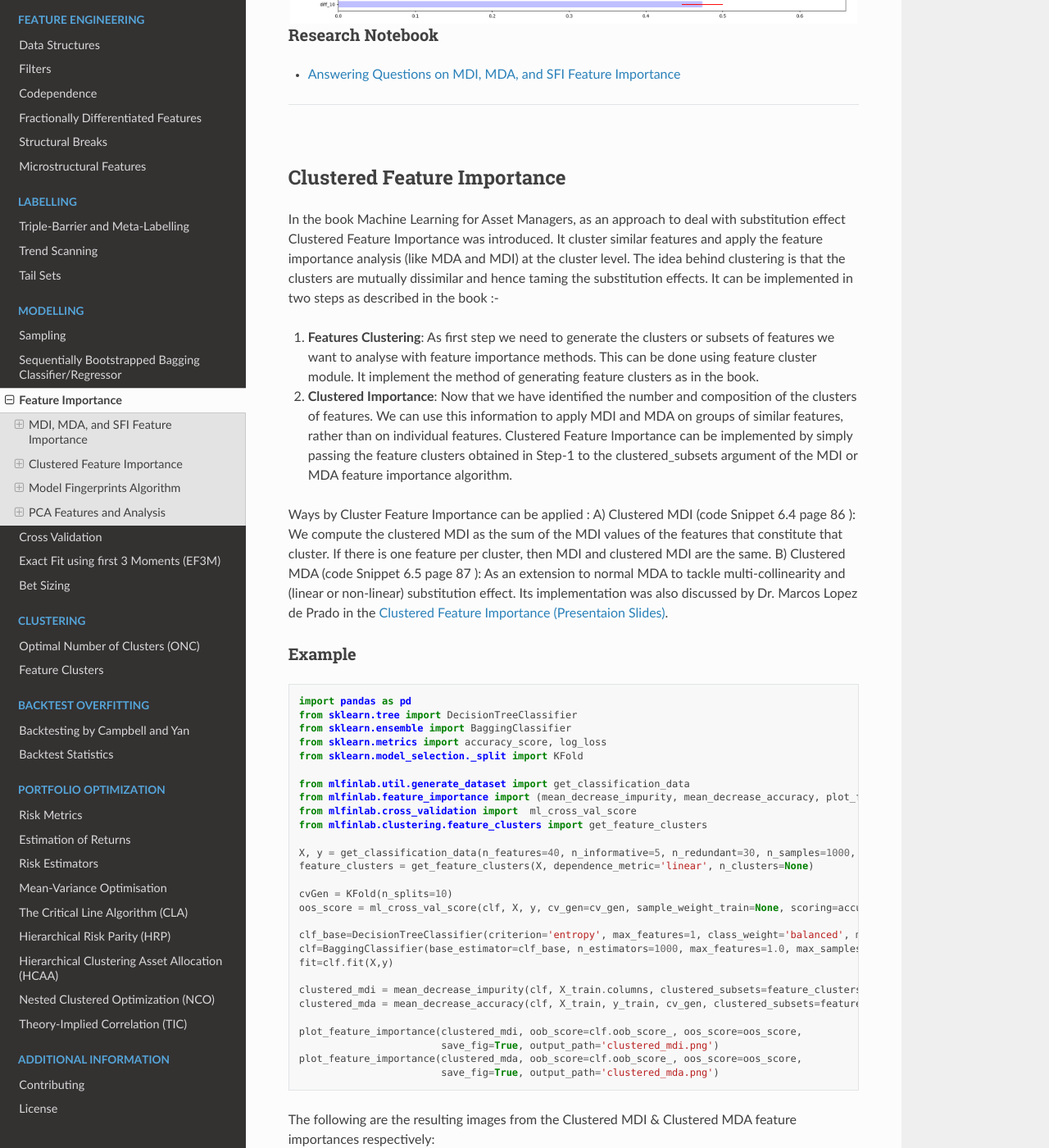
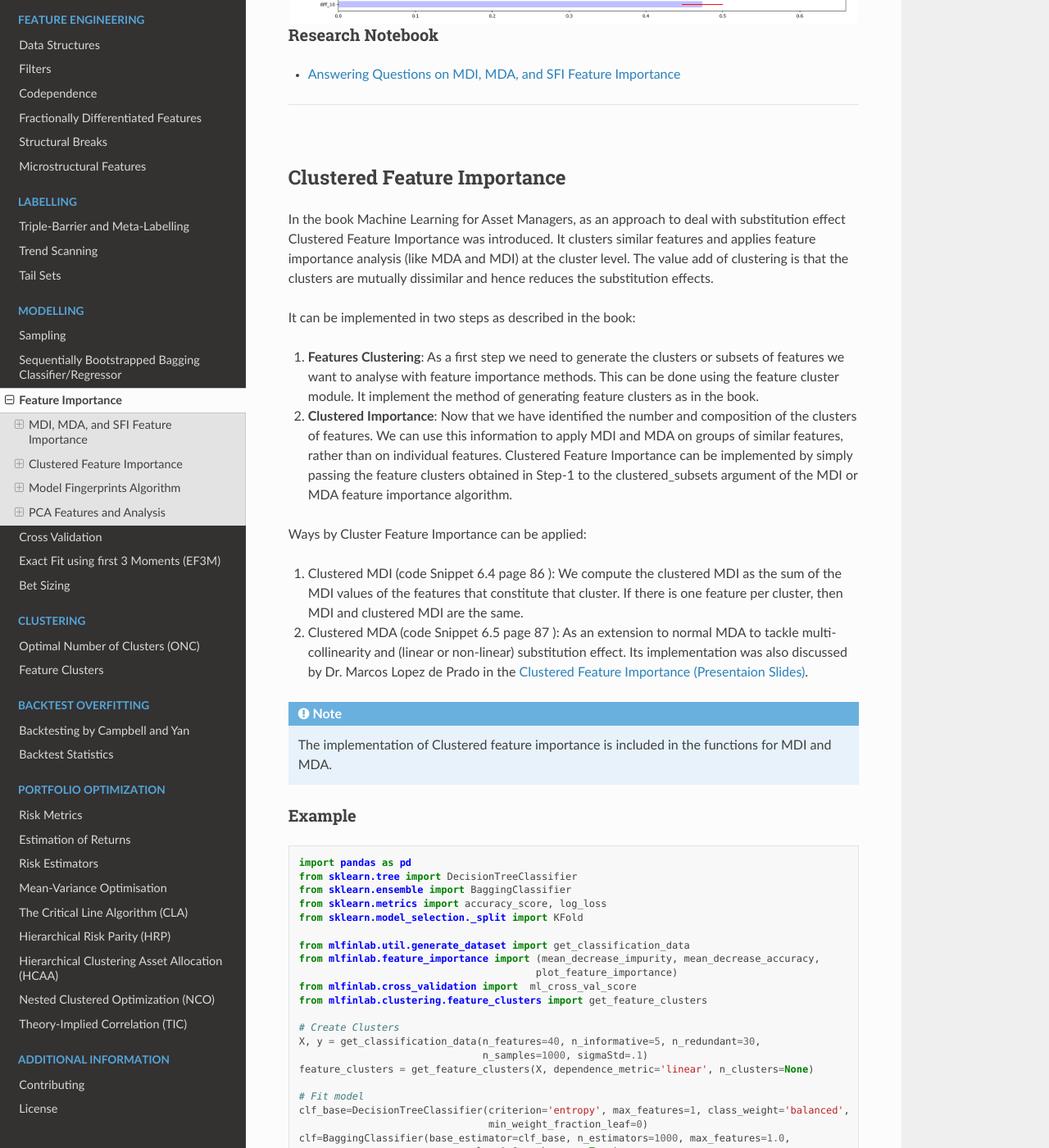
Before and after one commit to hudson-and-thames/mlfinlab, a Sphinx documentation site: the page built from docs/source/implementations/feature_importance.rst, in a window 1280 px wide and 1400 px high, scrolled down 2599 px. Shown: the whole window at 82% size. Built offline with Sphinx 7.4.7 and the Read the Docs theme 2.0.0, drawn with Linux system fonts in a browser that asks for light colours; some of the changed text lies outside the part shown.

Commit message:
Fixed code style and grammar.

```diff
--- a/docs/source/implementations/codependence.rst
+++ b/docs/source/implementations/codependence.rst
@@ -328,13 +328,15 @@ This module consists two functions that generate the following:
 2. **Distance Matrix** can used to compute distance of a given matrix using various metrics like angular, squared
    angular and absolute angular.
 
+.. note::
+
+   MlFinLab makes use of these functions in the clustered feature importance.
+
 Implementation
 **************
 
 .. py:currentmodule:: mlfinlab.codependence.codependence_matrix
-
 .. autofunction:: get_dependence_matrix
-
 .. autofunction:: get_distance_matrix
 
 
--- a/docs/source/implementations/feature_importance.rst
+++ b/docs/source/implementations/feature_importance.rst
@@ -103,64 +103,106 @@ Research Notebook
 Clustered Feature Importance
 ############################
 
-In the book Machine Learning for Asset Managers, as an approach to deal with substitution effect Clustered Feature Importance was introduced. It cluster similar features and apply the feature importance analysis (like MDA and MDI) at the cluster level. The idea behind clustering is that the clusters are mutually dissimilar and hence taming the substitution
-effects. It can be implemented in two steps as described in the book :-
+In the book Machine Learning for Asset Managers, as an approach to deal with substitution effect Clustered Feature
+Importance was introduced. It clusters similar features and applies feature importance analysis (like MDA and MDI) at
+the cluster level. The value add of clustering is that the clusters are mutually dissimilar and hence reduces the substitution
+effects.
 
-1) **Features Clustering**: As first step we need to generate the clusters or subsets of features we want to analyse with feature importance methods. This can be done using feature cluster module. It implement the method of generating feature clusters as in the book.
-2) **Clustered Importance**: Now that we have identified the number and composition of the clusters of features. We can use this information to apply MDI and MDA on groups of similar features, rather than on individual features. Clustered Feature Importance can be implemented by simply passing the feature clusters obtained in Step-1 to the clustered_subsets argument of the MDI or MDA feature importance algorithm.
+It can be implemented in two steps as described in the book:
 
-Ways by Cluster Feature Importance can be applied :
-A) Clustered MDI (code Snippet 6.4 page 86 ): We compute the clustered MDI as the sum of the MDI values of the features that constitute that cluster. If there is one feature per cluster, then MDI and clustered MDI are the same.
-B) Clustered MDA (code Snippet 6.5 page 87 ): As an extension to normal MDA to tackle multi-collinearity and (linear or non-linear) substitution effect. Its implementation was also discussed by Dr. Marcos Lopez de Prado in the `Clustered Feature Importance (Presentaion Slides) <https://papers.ssrn.com/sol3/papers.cfm?abstract_id=3517595>`_.
+1) **Features Clustering**: As a first step we need to generate the clusters or subsets of features we want to analyse
+   with feature importance methods. This can be done using the feature cluster module. It implement the method of generating
+   feature clusters as in the book.
+2) **Clustered Importance**: Now that we have identified the number and composition of the clusters of features.
+   We can use this information to apply MDI and MDA on groups of similar features, rather than on individual features.
+   Clustered Feature Importance can be implemented by simply passing the feature clusters obtained in Step-1 to the
+   clustered_subsets argument of the MDI or MDA feature importance algorithm.
+
+Ways by Cluster Feature Importance can be applied:
+
+1) Clustered MDI (code Snippet 6.4 page 86 ): We compute the clustered MDI as the sum of the MDI values of the features
+   that constitute that cluster. If there is one feature per cluster, then MDI and clustered MDI are the same.
+2) Clustered MDA (code Snippet 6.5 page 87 ): As an extension to normal MDA to tackle multi-collinearity and
+   (linear or non-linear) substitution effect. Its implementation was also discussed by Dr. Marcos Lopez de Prado
+   in the `Clustered Feature Importance (Presentaion Slides) <https://papers.ssrn.com/sol3/papers.cfm?abstract_id=3517595>`_.
+
+.. note::
+
+   The implementation of Clustered feature importance is included in the functions for MDI and MDA.
+
 
 Example
 *******
 .. code-block::
 
-  import pandas as pd
-  from sklearn.tree import DecisionTreeClassifier
-  from sklearn.ensemble import BaggingClassifier
-  from sklearn.metrics import accuracy_score, log_loss
-  from sklearn.model_selection._split import KFold
+   import pandas as pd
+   from sklearn.tree import DecisionTreeClassifier
+   from sklearn.ensemble import BaggingClassifier
+   from sklearn.metrics import accuracy_score, log_loss
+   from sklearn.model_selection._split import KFold
 
-  from mlfinlab.util.generate_dataset import get_classification_data
-  from mlfinlab.feature_importance import (mean_decrease_impurity, mean_decrease_accuracy, plot_feature_importance)
-  from mlfinlab.cross_validation import  ml_cross_val_score
-  from mlfinlab.clustering.feature_clusters import get_feature_clusters
+   from mlfinlab.util.generate_dataset import get_classification_data
+   from mlfinlab.feature_importance import (mean_decrease_impurity, mean_decrease_accuracy,
+                                           plot_feature_importance)
+   from mlfinlab.cross_validation import  ml_cross_val_score
+   from mlfinlab.clustering.feature_clusters import get_feature_clusters
 
-  X, y = get_classification_data(n_features=40, n_informative=5, n_redundant=30, n_samples=1000, sigmaStd=.1)
-  feature_clusters = get_feature_clusters(X, dependence_metric='linear', n_clusters=None)
+   # Create Clusters
+   X, y = get_classification_data(n_features=40, n_informative=5, n_redundant=30,
+                                  n_samples=1000, sigmaStd=.1)
+   feature_clusters = get_feature_clusters(X, dependence_metric='linear', n_clusters=None)
 
-  cvGen = KFold(n_splits=10)
-  oos_score = ml_cross_val_score(clf, X, y, cv_gen=cv_gen, sample_weight_train=None, scoring=accuracy_score).mean()
+   # Fit model
+   clf_base=DecisionTreeClassifier(criterion='entropy', max_features=1, class_weight='balanced',
+                                   min_weight_fraction_leaf=0)
+   clf=BaggingClassifier(base_estimator=clf_base, n_estimators=1000, max_features=1.0,
+                         max_samples=1.0, oob_score=True)
+   fit=clf.fit(X,y)
 
-  clf_base=DecisionTreeClassifier(criterion='entropy', max_features=1, class_weight='balanced', min_weight_fraction_leaf=0)
-  clf=BaggingClassifier(base_estimator=clf_base, n_estimators=1000, max_features=1.0, max_samples=1.0, oob_score=True)
-  fit=clf.fit(X,y)
+   # Score model
+   cvGen = KFold(n_splits=10)
+   oos_score = ml_cross_val_score(clf, X, y, cv_gen=cv_gen, sample_weight_train=None,
+                                  scoring=accuracy_score).mean()
 
-  clustered_mdi = mean_decrease_impurity(clf, X_train.columns, clustered_subsets=feature_clusters)
-  clustered_mda = mean_decrease_accuracy(clf, X_train, y_train, cv_gen, clustered_subsets=feature_clusters, scoring=log_loss)
+   # Feature Importance
+   clustered_mdi = mean_decrease_impurity(clf, X_train.columns,
+                                          clustered_subsets=feature_clusters)
+   clustered_mda = mean_decrease_accuracy(clf, X_train, y_train, cv_gen,
+                                          clustered_subsets=feature_clusters, scoring=log_loss)
 
-  plot_feature_importance(clustered_mdi, oob_score=clf.oob_score_, oos_score=oos_score,
-                          save_fig=True, output_path='clustered_mdi.png')
-  plot_feature_importance(clustered_mda, oob_score=clf.oob_score_, oos_score=oos_score,
-                          save_fig=True, output_path='clustered_mda.png')
+   # Plot
+   plot_feature_importance(clustered_mdi, oob_score=clf.oob_score_, oos_score=oos_score,
+                           save_fig=True, output_path='clustered_mdi.png')
+   plot_feature_importance(clustered_mda, oob_score=clf.oob_score_, oos_score=oos_score,
+                           save_fig=True, output_path='clustered_mda.png')
 
 The following are the resulting images from the Clustered MDI & Clustered MDA feature importances respectively:
 
-.. image:: feature_imp_images/clustered_mdi.png
-   :scale: 40 %
+.. figure:: feature_imp_images/clustered_mdi.png
+   :scale: 70 %
    :align: center
+   :figclass: align-center
+   :alt: Clustered MDI
 
-.. image:: feature_imp_images/clustered_mda.png
-  :scale: 40 %
-  :align: center
+   Clustered MDI
+
+.. figure:: feature_imp_images/clustered_mda.png
+   :scale: 70 %
+   :align: center
+   :figclass: align-center
+   :alt: Clustered MDA
+
+   Clustered MDA
+
 
 Research Notebook
 *****************
 The following research notebooks can be used to better understand the Clustered Feature Importance and its implementations.
 
+* `Clustered Feature Importance`_
+
 .. _Clustered Feature Importance: https://github.com/hudson-and-thames/research/blob/master/Chapter8_FeatureImportance/Cluster_Feature_Importance.ipynb
+
 ------------------
 
 |
--- a/docs/source/index.rst
+++ b/docs/source/index.rst
@@ -252,7 +252,6 @@ This project is licensed under an all rights reserved licence.
     implementations/backtesting
     implementations/backtest_statistics
 
-
 .. toctree::
     :maxdepth: 2
     :caption: Portfolio Optimization
--- a/setup.cfg
+++ b/setup.cfg
@@ -51,6 +51,7 @@ install_requires =
     numba==0.46.0
     scikit-learn==0.21.3
     scipy==1.3.1
+    statsmodels==0.11.1
     matplotlib==3.1.1
     cvxpy==1.0.25
 
```
Also changed, not shown: docs/source/implementations/feature_clusters.rst (+28 -5 lines), 3 other files.
